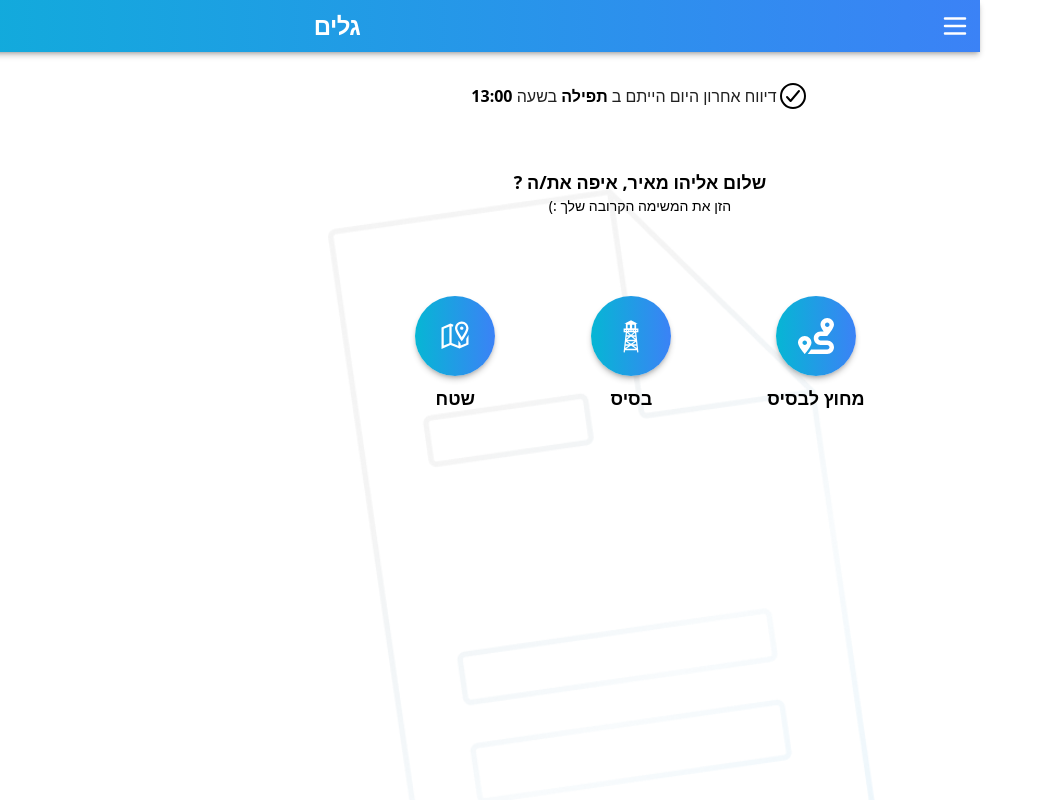
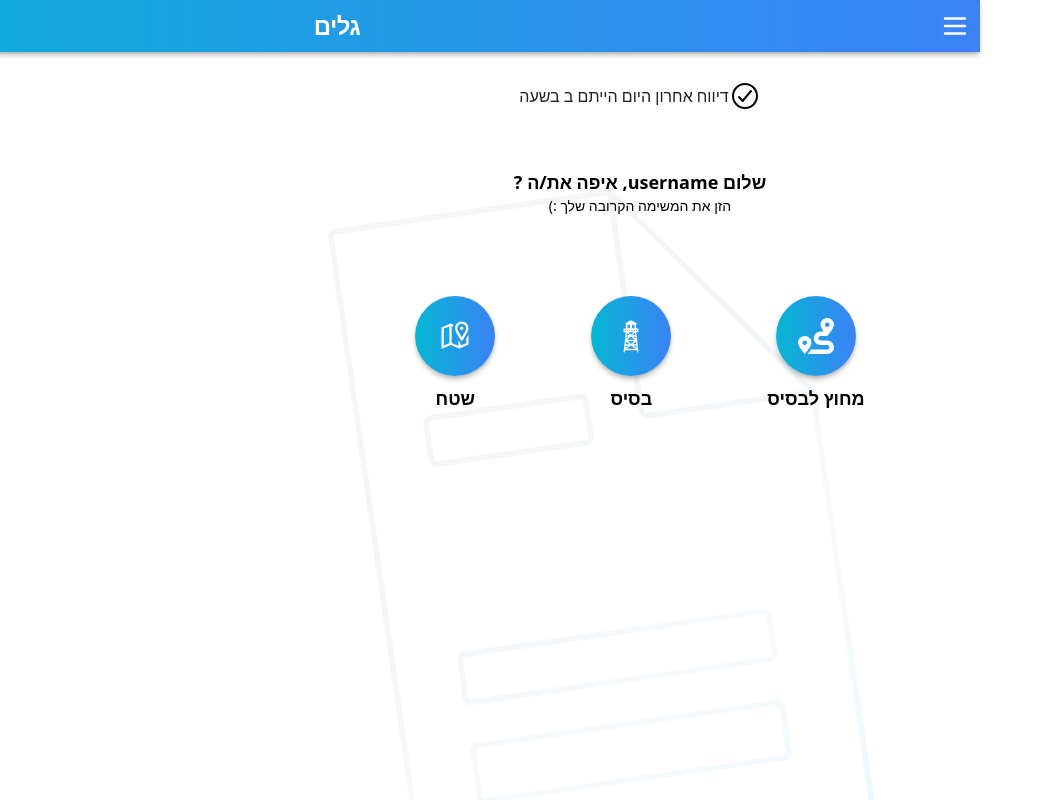
Before and after one commit to Rosenfeld99/Client_Monitoring_System_IDF, a React (Vite) app: page /lastReports in a window 1280 px wide. Shown: the whole page, without its empty margins (0-1045 px from the left). Built offline with nearby package versions, Linux system fonts and the light colour scheme.

Commit message:
marge and update the starct user

```diff
--- a/src/components/admin/solidersReports/CommandLastReports.jsx
+++ b/src/components/admin/solidersReports/CommandLastReports.jsx
@@ -74,8 +74,7 @@ const handeleFinishReport=(report)=>{
 
     return (
         <div dir='rtl' className='mt-7 w-full h-full flex flex-col flex-1'>
-            <div className=' border-b-2  border-transparent ' ></div>
-            <div className='  h-[50vh] overflow-y-auto mt-6 px-1 '>
+            <div className=' h-[100vh]  overflow-y-auto mt-6 px-1 '>
                 <div className=" flex flex-col w-full items-center justify-center gap-5">
                     {createReport.type ? <ChooseLocation type={createReport.type} access={"manager"} userId={createReport.userId} />
                         : getComanndHistory()?.map((item, index) => (
--- a/src/components/admin/solidersReports/SolidersReports.jsx
+++ b/src/components/admin/solidersReports/SolidersReports.jsx
@@ -26,21 +26,10 @@ function LastReports() {
       <div dir='rtl' className="flex flex-col pb-20 mx-auto w-full min-h-screen flex-1  ">
 
         <Navbar />
-        <div className='h-full flex-1 flex items-center'>
-          <div className='w-[100vw] px-5 mt-5'>
+          <div className='w-[100vw] px-5 mt-20'>
             <div className='flex justify-center pb-4 items-center'>
               <span className='font-bold' >מיין משתמשים</span>
             </div>
-            {/* <div className='flex flex-row-reverse gap-2'>
-              <div className='border-b-2 border-[#ebebeb] dark:border-[#686868] pr-3 rounded-lg border flex w-[90%] '>
-                <span className='flex items-center' ><LuSearch className='text-2xl' /></span>
-                <input onChange={handleSearch} placeholder='  חיפוש משתמשים   ' className='ml-1 p-1 bg-transparent outline-none  w-[90%]' type="text" />
-              </div>
-              <Link className=' items-center justify-center flex border-b-2 border-[#ebebeb] dark:border-[#686868] border rounded-lg overflow-hidden' to={"/advanceSearch"}>
-                <button className=' p-2 '><LiaFilterSolid className='text-2xl' /></button>
-              </Link>
-            </div> */}
-
             <div className='flex w-full justify-evenly items-center p-1 flex-1 rounded-lg mt-4  bg-[#e9e9e9] dark:bg-[#131313]'>
               <div onClick={(e) => setChosenCategory(e.target.id)} className={`${chosenCategory === "class-of-soldiers" && "bg-light_primary dark:bg-dark_accent_content text-light_primary_content dark:text-dark_primary font-semibold"} w-1/2 text-center py-1 rounded-lg  cursor-pointer`} id='class-of-soldiers'>דיווח מחלקתי</div>
               <div onClick={(e) => setChosenCategory(e.target.id)} className={`${chosenCategory === "soldiers" && "bg-light_primary dark:bg-dark_accent_content text-light_primary_content dark:text-dark_primary font-semibold"} w-1/2  text-center py-1 rounded-lg cursor-pointer `} id='soldiers'>דיווח מדגם</div>
@@ -49,8 +38,6 @@ function LastReports() {
 
             {chosenCategory === "soldiers" ? <SolidersSample usersToDisplay={usersSearch} usersSelected={usersSelected} setUsersSelected={setUsersSelected} setChosenCategory={setChosenCategory} /> : chosenCategory === "historyReports" ? <CommandLastReports /> : <SoldiersClassReport usersSelected={usersSelected} />}
           </div>
-        </div>
-
       </div>
     </TransitionPage>
   )
--- a/src/db/userStatic.js
+++ b/src/db/userStatic.js
@@ -1,65 +1,14 @@
 import { KEY_WAVES_SYSTEM } from "../constant/constant";
-import { generateID } from "../utils/func/generateId";
 
 export const userStatic = localStorage.getItem(KEY_WAVES_SYSTEM) || {
-  username: "אליהו מאיר",
+  username: "username",
   role: "admin",
-  userTests: [
-    {
-      name: "eli",
-      curseOption: "קמב",
-      id: "y3z0bvx2ddplbr4qn47glmyu4921lm",
-      password: "319999999",
-      reportsList: [],
-      lastReport: {
-        id: generateID(),
-        date: "26/06/2024",
-        startTime: "12:00",
-        endTime: "13:00",
-        content: "תפילה",
-        location: "בסיס",
-        isComplited: true,
-      },
-    },
-  ],
-  reportsClass: [
-    {
-      nameClass: "מחלקת לומר",
-      id: "y3z0bvx2ddplbr4qn47fhdcsncdsmclk",
-      reportsList: [
-        {
-          id: generateID(),
-          startTime: "12:00",
-          date: "22/07/2024",
-          endTime: "13:00",
-          content: "תפילה",
-          location: "בסיס",
-          isComplited: true,
-        },
-      ],
-      lastReport: {
-        id: generateID(),
-        date: "26/06/2024",
-        startTime: "12:00",
-        endTime: "13:00",
-        content: "תפילה",
-        location: "בסיס",
-        isComplited: true,
-      },
-    },
-  ],
+  userTests: [],
+  reportsClass: [],
   counterEdit: 3,
   isProcess: false,
   process: null,
-  lastReport: {
-    id: generateID(),
-    date: "26/06/2024",
-    startTime: "12:00",
-    endTime: "13:00",
-    content: "תפילה",
-    location: "בסיס",
-    isComplited: true,
-  },
+  lastReport: null,
   history: [],
 };
 
--- a/src/hooks/useUser.jsx
+++ b/src/hooks/useUser.jsx
@@ -49,8 +49,8 @@ const useUser = () => {
 
             if (type === "tests") {
 
-                const changeUserIndex=currentUser?.userTests?.findIndex((user) => user.id == userId);
-                if (changeUserIndex==-1) {
+                const changeUserIndex = currentUser?.userTests?.findIndex((user) => user.id == userId);
+                if (changeUserIndex == -1) {
                     console.log("not found user");
                     return
                 }
@@ -58,8 +58,8 @@ const useUser = () => {
                 foundUser.reportsList = foundUser?.reportsList?.map((report) =>
                     report.id == newReport?.id ? { ...report, location: newReport?.location, content: newReport?.content } : report
                 );
-               foundUser.lastReport={ ...foundUser?.lastReport, location: newReport?.location, content: newReport?.content }
-               updatedUser.userTests[changeUserIndex]=foundUser;
+                foundUser.lastReport = { ...foundUser?.lastReport, location: newReport?.location, content: newReport?.content }
+                updatedUser.userTests[changeUserIndex] = foundUser;
                 console.log(updatedUser);
             }
             else if (type === "grup") {
@@ -151,12 +151,12 @@ const useUser = () => {
         saveToLocalStorage(updatedUser);
     };
     const endManagerProcessReport = (reportId, accessType, userId) => {
-console.log( accessType, userId);
+        console.log(accessType, userId);
         const tempCurrentUser = { ...currentUser };
 
         if (accessType === "grup") {
             const lastClassReport = tempCurrentUser.reportsClass[0].lastReport;
-            lastClassReport.isComplited=true;
+            lastClassReport.isComplited = true;
             tempCurrentUser.reportsClass[0].lastReport = null;
             tempCurrentUser?.reportsClass[0]?.reportsList.push(lastClassReport);
         }
@@ -181,10 +181,11 @@ console.log( accessType, userId);
         const allUsers = newGrup || [];
 
         const updatedUser = {
+            ...currentUser,
             username: newGrup?.systemUsername || "",
-        ...currentUser,
             userGrup: allUsers
         };
+        console.log(updatedUser);
 
         setCurrentUser(updatedUser);
         saveToLocalStorage(updatedUser);
```
Also changed, not shown: src/components/admin/solidersReports/SoldiersClassReport.jsx (+13 -69 lines). Lines whose indentation alone changed are shown as unchanged.
